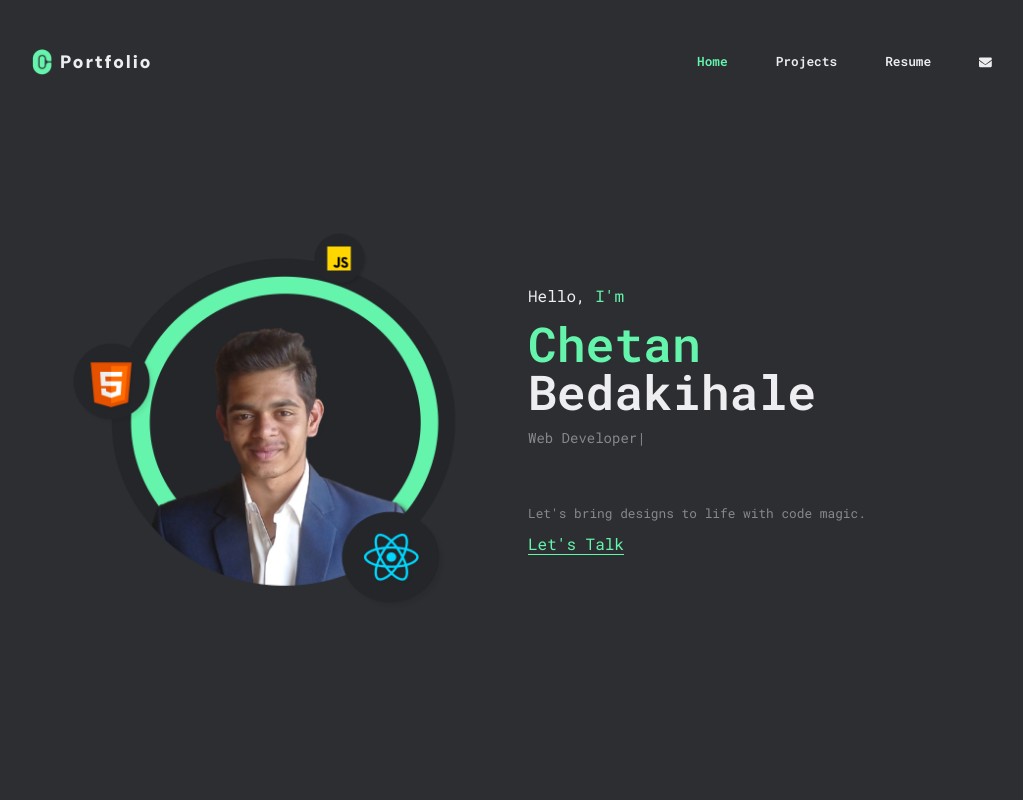
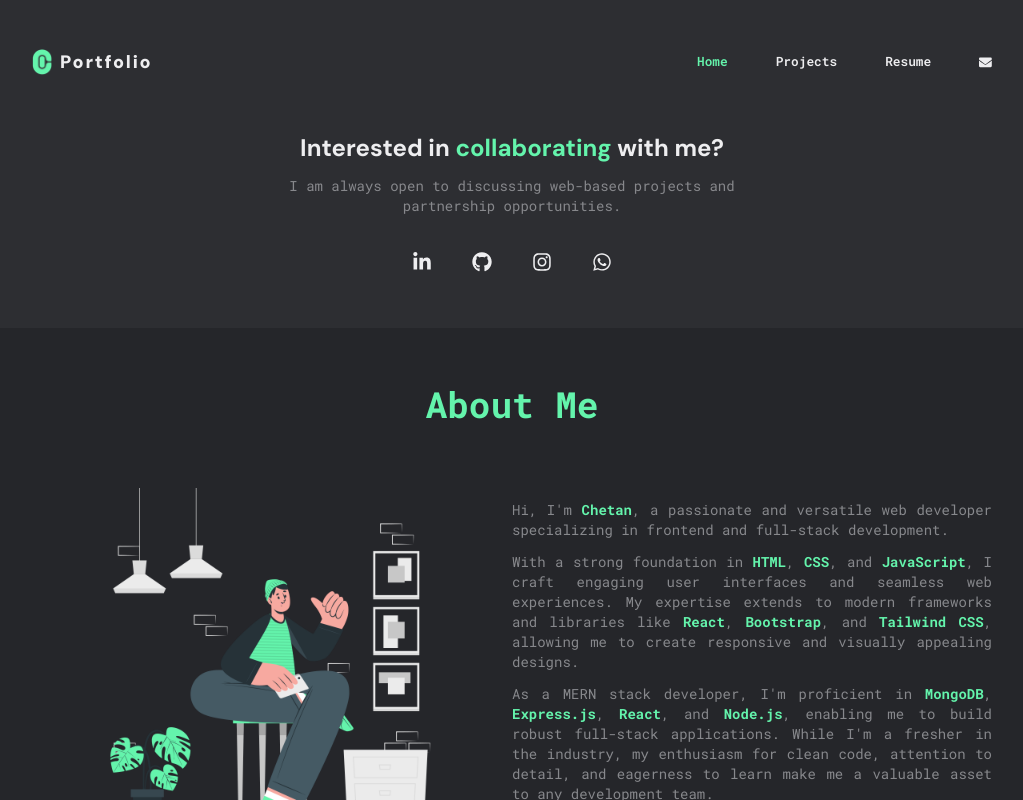
Before and after one commit to Chetan-B9/cb-portfolio, a React (Vite) app in the folder cb-portfolio/: page / in a window 1280 px wide. Shown: the top 800 px of the page, without its empty margins (128-1151 px from the left). Built offline with nearby package versions, Linux system fonts and the light colour scheme; no server answers.

Commit message:
Fix test: 20

```diff
--- a/cb-portfolio/src/Components/Home/Home.jsx
+++ b/cb-portfolio/src/Components/Home/Home.jsx
@@ -91,7 +91,8 @@ function Home() {
   return (
     <>
       {/*  hero section start */}
-      <section
+      <Social />
+      {/* <section
         className={` px-8 py-5 md:py-10 md:px-20 lg:px-40  flex flex-col `}
       >
 
@@ -183,7 +184,7 @@ function Home() {
             </ul>
           </div>
         </div>
-      </section>
+      </section> */}
       {/* hero section end */}
 
       {/* About section start */}
```
